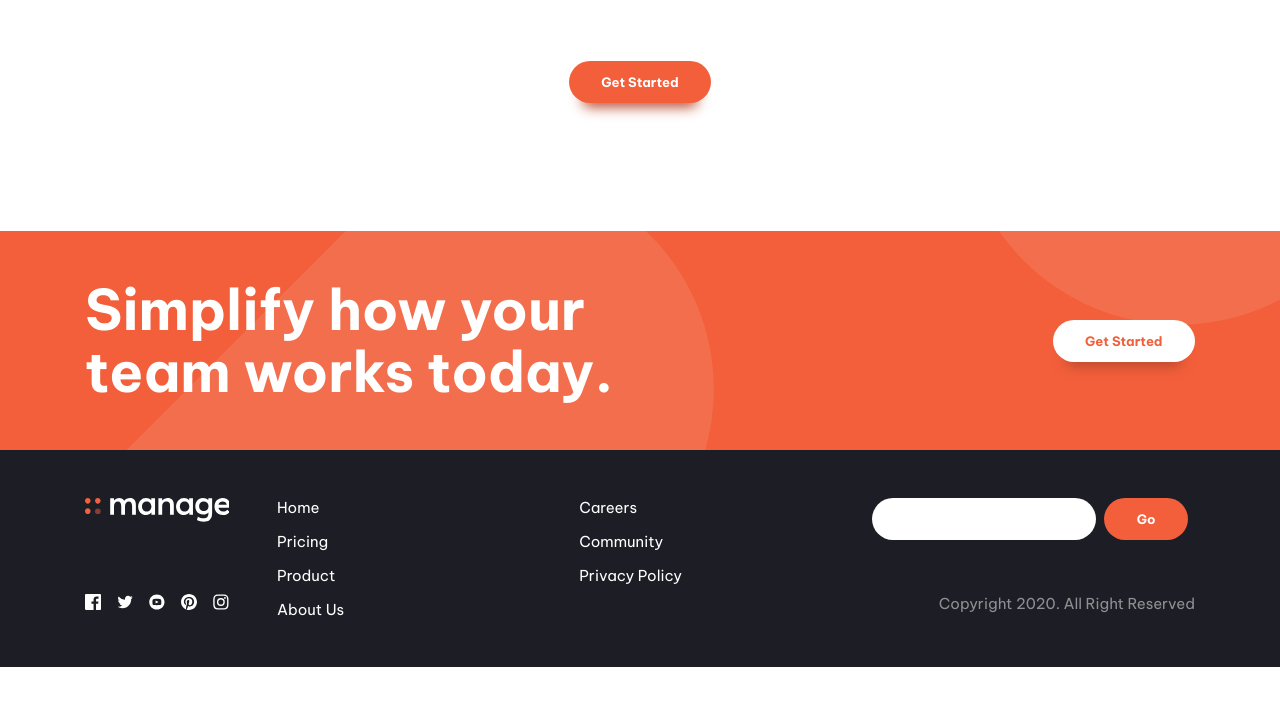
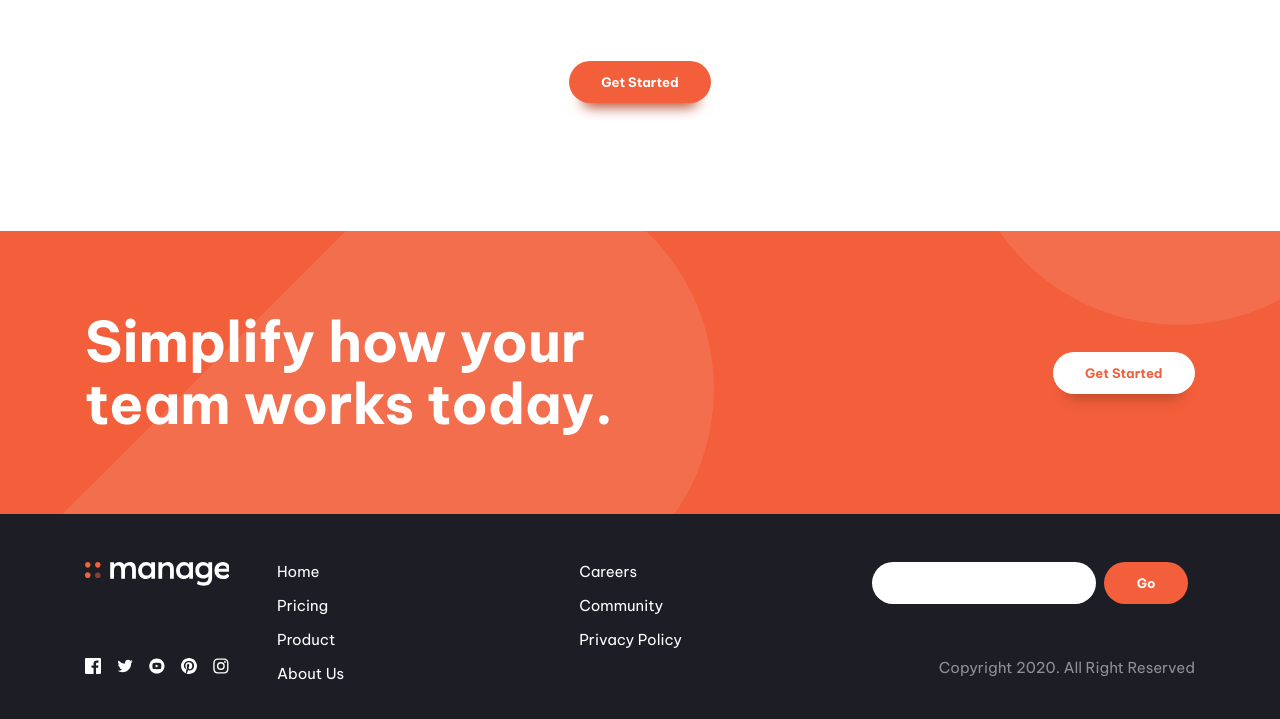
Before and after one commit to legion40216/Manage-Landing-Page-Website, a plain HTML site: page index.html in a window 1280 px wide. Shown: the part 1747-2466 px from the top of the page. Before the commit the page ends 2414 px from the top, so only its background shows below. Drawn offline with Linux system fonts and the light colour scheme.

Commit message:
Update index.html

```diff
--- a/index.html
+++ b/index.html
@@ -151,7 +151,7 @@
 
 </section>
 
-<section class="cta | bg-accent-400 text-netural-100 margin-top-900 padding-block-700">
+<section class="cta | bg-accent-400 text-netural-100 margin-top-900 padding-block-900">
 <div class="container">
   <div class="even-columns vertical-align-center">
     <div>
```
